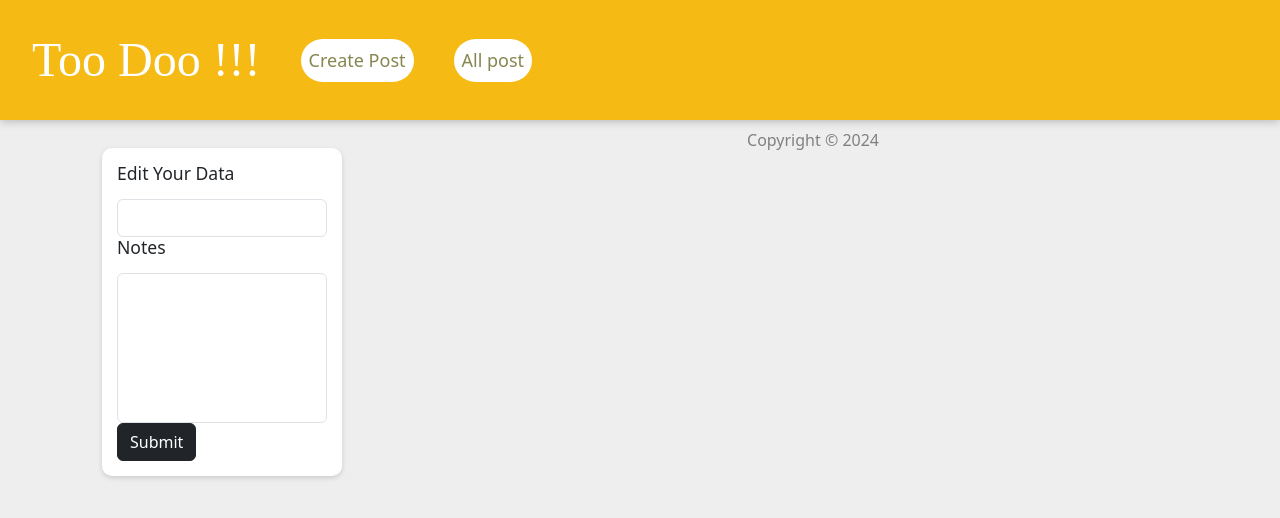
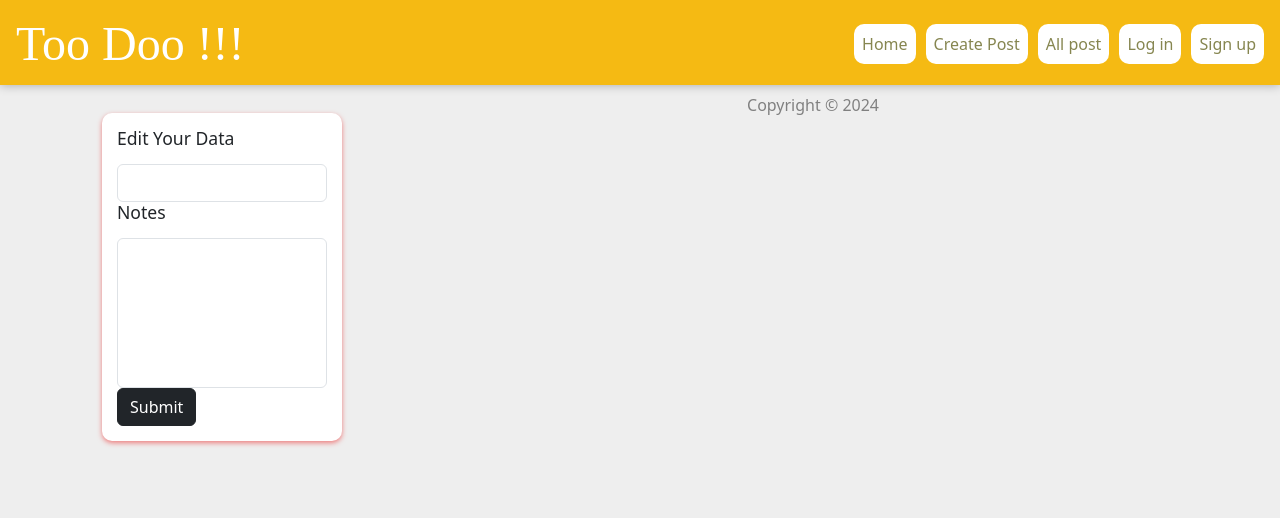
Before and after one commit to ishankmoraiya/TodoFront, a React app: page /1 in a window 1280 px wide. Built offline with nearby package versions, Linux system fonts and the light colour scheme; no server answers; a web font is replaced by a local one.

Commit message:
navupdated

```diff
--- a/public/style.css
+++ b/public/style.css
@@ -12,12 +12,19 @@
   }
 
   header {
+    height: 85px;
     background-color: #f5ba13;
     margin: auto -16px;
-    padding: 16px 32px;
+    padding: 0px 16px;
     box-shadow: 0 0 10px 0 rgba(0, 0, 0, 0.3);
   }
+  .flex{
+    display: flex;
+    flex-direction: row;
+    flex-wrap: wrap;
+    justify-content: end;
 
+  }
   .h11 {
     color: #fff;
     font-family: "McLaren", cursive;
@@ -42,11 +49,16 @@
 
     background: #fff;
     border-radius: 10px;
-    box-shadow: 0 2px 5px #ccc;
+    box-shadow: 0 2px 5px #ee7e7e;
     padding: 15px;
     width: 240px;
     margin: 20px;
     float: left;
+  }
+  .note1{
+    margin-top: 20px;
+    display: flex;
+    justify-content: center;
   }
   .note h1 {
     font-size: 1.1em;
@@ -75,9 +87,9 @@
 
   }
   .button{
-    border-radius: 30px;
-    font-size: large;
-    margin-left: 40px ;
+    border-radius: 10px;
+    font-size: medium;
+    margin-left: 10px;
     padding: 10x ;
     box-shadow: inset;
     background-color: white;
--- a/src/component/Header.jsx
+++ b/src/component/Header.jsx
@@ -12,13 +12,14 @@ export const Header=()=>{
             Too Doo !!!
 
         </Link>
-        <div className="collapse navbar-collapse" id="navbarNav">
+        <div className="collapse navbar-collapse flex" id="navbarNav">
         <ul className="navbar-nav">
-          {/* <li className="nav-item active">
-            <a className="nav-link" href="#">
-              Home <span className="sr-only">(current)</span>
-            </a>
-          </li> */}
+
+          <li className="nav-item ">
+            <Link to="/" className="nav-link button" >
+              Home
+            </Link>
+          </li>
           <li className="nav-item">
             <Link to="/note" className="nav-link button" >
               Create Post
@@ -27,6 +28,16 @@ export const Header=()=>{
           <li className="nav-item">
             <Link to="/read"  className="nav-link button" >
               All post
+            </Link>
+          </li>
+          <li className="nav-item ">
+            <Link to="/" className="nav-link button" >
+              Log in
+            </Link>
+          </li>
+          <li className="nav-item ">
+            <Link to="/" className="nav-link button" >
+              Sign up
             </Link>
           </li>
 
--- a/src/component/Note.jsx
+++ b/src/component/Note.jsx
@@ -42,7 +42,7 @@ const Note=()=>{
 
     };
     return(
-
+       <div className="note1">
         <div className="note">
           {error && <div className="alert alert-danger" >{error}</div>}
 
@@ -60,7 +60,7 @@ const Note=()=>{
 
 
         </div>
-
+     </div>
 
     );
 }
```
